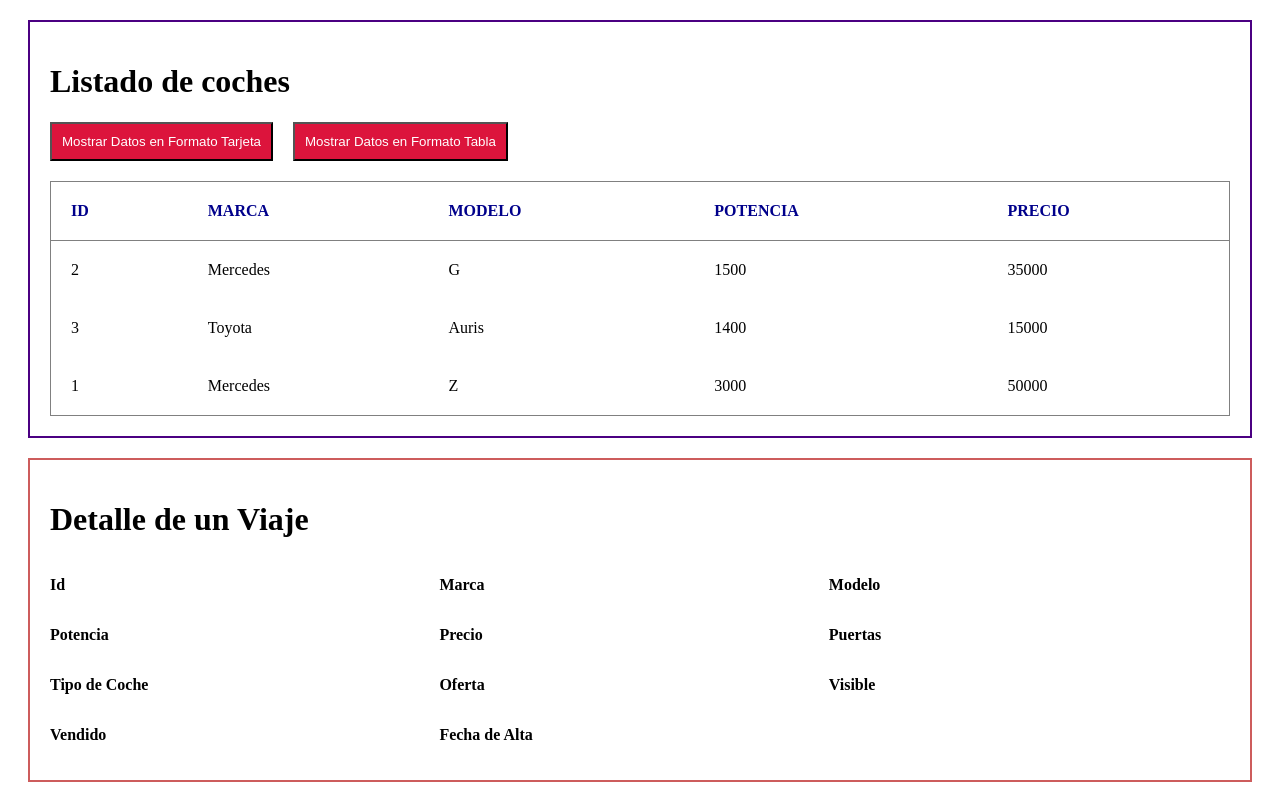
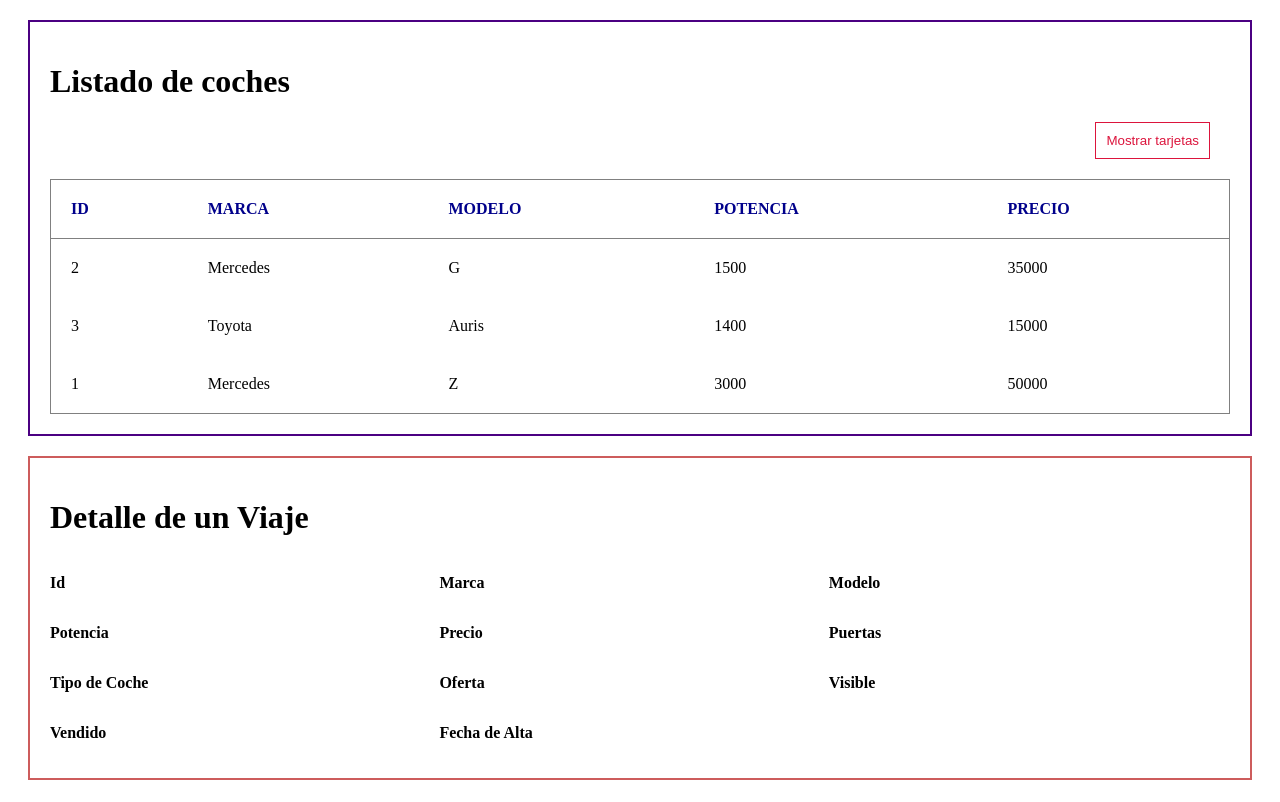
Before and after one commit to crishyperreality/concesionario-coches, an Angular app: page / in a window 1280 px wide. Built offline with nearby package versions, Linux system fonts and the light colour scheme.

Commit message:
logica botones

```diff
--- a/src/app/coches-list/coches-list.component.html
+++ b/src/app/coches-list/coches-list.component.html
@@ -1,8 +1,8 @@
 <div class="container">
     <h1>Listado de coches</h1>
     <div class="buttons">
-        <button (click)="mostrarTarjetas()">Mostrar Datos en Formato Tarjeta</button>
-        <button (click)="mostrarTabla()">Mostrar Datos en Formato Tabla</button>
+        <button *ngIf="verTabla" (click)="mostrarTarjetas()">Mostrar tarjetas</button>
+        <button *ngIf="!verTabla" (click)="mostrarTabla()">Mostrar tabla</button>
     </div>
     <table *ngIf="verTabla;else tarjetas">
         <thead>
--- a/src/app/coches-list/coches-list.component.scss
+++ b/src/app/coches-list/coches-list.component.scss
@@ -5,15 +5,16 @@
 
     .buttons {
         margin-bottom: 20px;
+        display: flex;
+        flex-direction: row-reverse;
         button {
             padding: 10px;
-            background-color: crimson;
-            color: white;
+            color: crimson;
+            border: 1px solid crimson;
             margin-right: 20px;
+            background-color: white;
             &:hover {
-                color: crimson;
-                background: white;
-                border: 1px solid crimson;
+                text-decoration: underline;
                 cursor: pointer;
             }
         }
```
